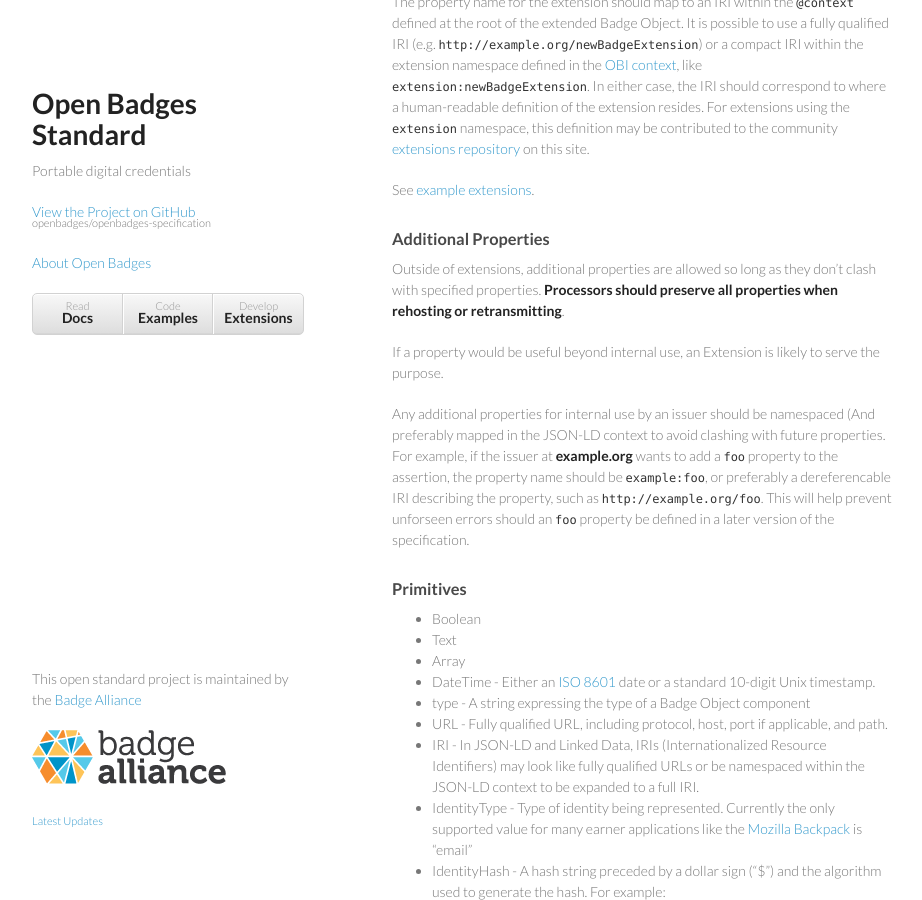
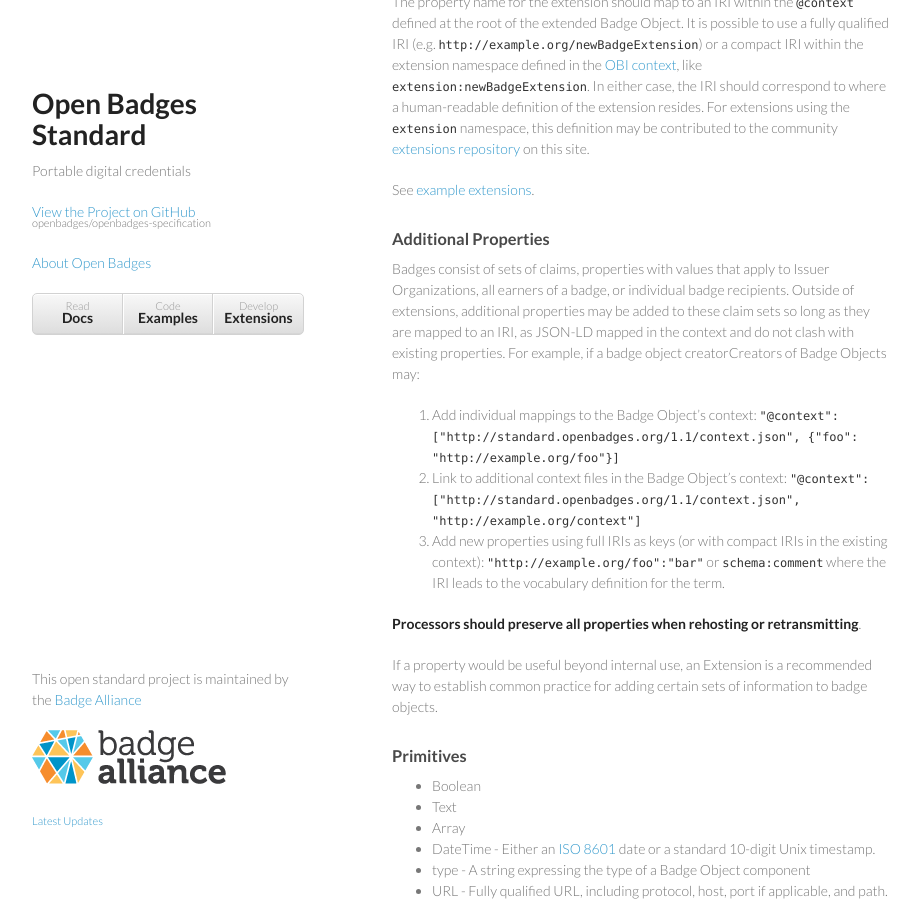
Before and after one commit to 1EdTech/openbadges-specification, a Jekyll site: the page built from index.md, in a window 1280 px wide and 900 px high, scrolled down 5211 px. Shown: the whole window, without its empty margins (178-1100 px from the left). Built offline with Jekyll 4.4.1, drawn with Linux system fonts in a browser that asks for light colours.

Commit message:
verbiage declaring IRI mapping as required for additional properties

```diff
--- a/index.md
+++ b/index.md
@@ -142,11 +142,15 @@ See [example extensions](./extensions/).
 
 ### <a id="additional-properties"></a>Additional Properties
 
-Outside of extensions, additional properties are allowed so long as they don't clash with specified properties. **Processors should preserve all properties when rehosting or retransmitting**.
+Badges consist of sets of claims, properties with values that apply to Issuer Organizations, all earners of a badge, or individual badge recipients. Outside of extensions, additional properties may be added to these claim sets so long as they are mapped to an IRI, as JSON-LD mapped in the context and do not clash with existing properties. For example, if a badge object creatorCreators of Badge Objects may:
 
-If a property would be useful beyond internal use, an Extension is likely to serve the purpose.
+1. Add individual mappings to the Badge Object's context: `"@context":["http://standard.openbadges.org/1.1/context.json", {"foo": "http://example.org/foo"}]`
+2. Link to additional context files in the Badge Object's context: `"@context":["http://standard.openbadges.org/1.1/context.json", "http://example.org/context"]`
+3. Add new properties using full IRIs as keys (or with compact IRIs in the existing context): `"http://example.org/foo":"bar"` or `schema:comment` where the IRI leads to the vocabulary definition for the term.
 
-Any additional properties for internal use by an issuer should be namespaced (And preferably mapped in the JSON-LD context to avoid clashing with future properties. For example, if the issuer at **example.org** wants to add a `foo` property to the assertion, the property name should be `example:foo`, or preferably a dereferencable IRI describing the property, such as `http://example.org/foo`. This will help prevent unforseen errors should an `foo` property be defined in a later version of the specification.
+**Processors should preserve all properties when rehosting or retransmitting**.
+
+If a property would be useful beyond internal use, an Extension is a recommended way to establish common practice for adding certain sets of information to badge objects.
 
 ### Primitives
 
```
